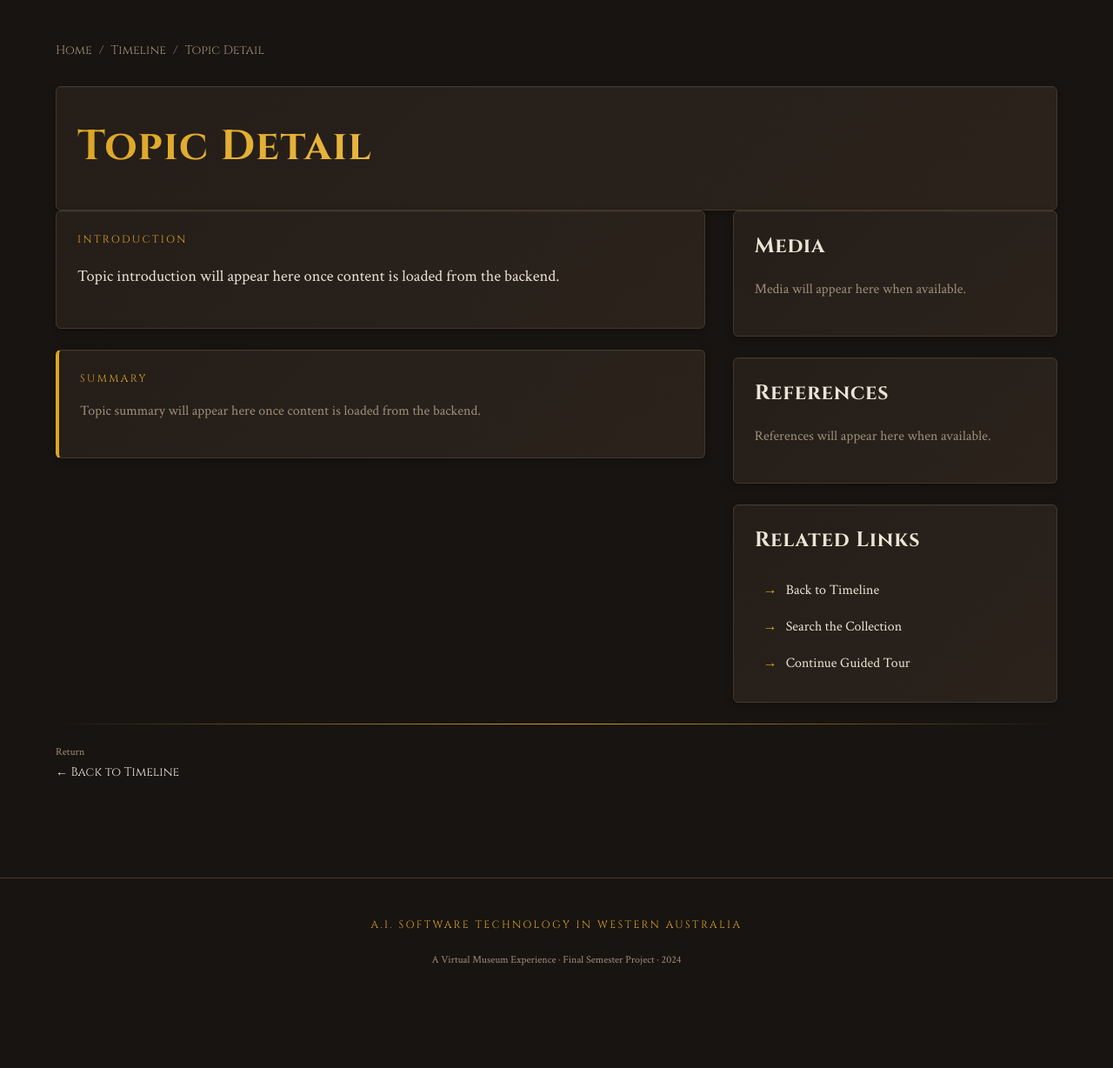
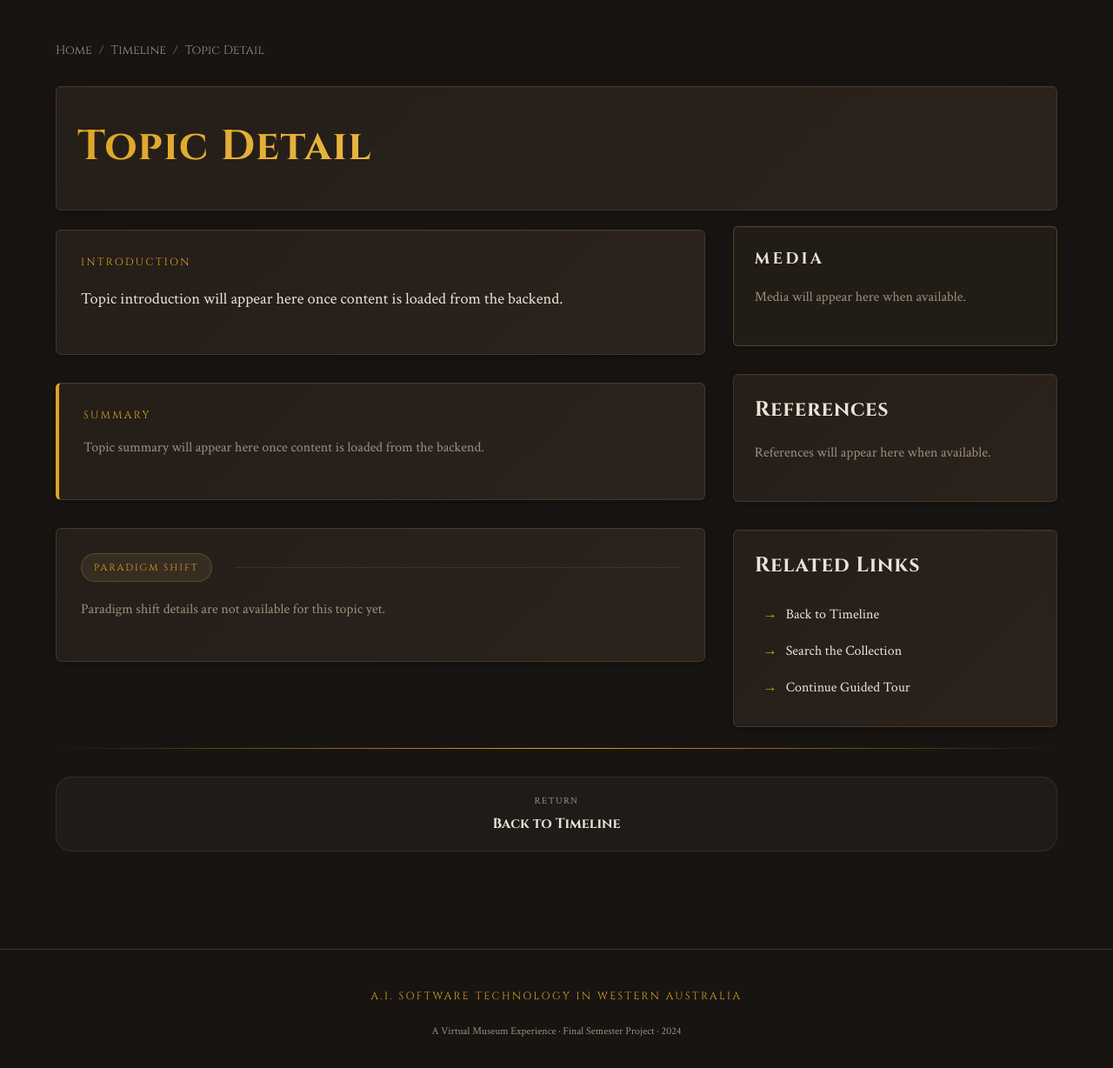
Before and after one commit to RoshiniVadla75/Group-22---CITS5206, a Python web app: template app/templates/topic_detail.html in a window 1280 px wide. Shown: the part 65-1293 px from the top of the page at 87% size. Before the commit the page ends 1175 px from the top, so only its background shows below. Run offline with Jinja, Linux system fonts and the light colour scheme; the template is opened without the code that fills it, so the values that code supplies are empty.

Commit message:
Improve topic detail layout with image lightbox, media emphasis, intro spacing, and prev/next navigation

```diff
--- a/app/static/css/topic-detail.css
+++ b/app/static/css/topic-detail.css
@@ -85,54 +85,204 @@
   border-left: 4px solid var(--primary);
 }
 
+#sectionsContainer {
+  display: flex;
+  flex-direction: column;
+  gap: 38px;
+}
+#introCard,
+#mediaCard {
+  margin-top: 22px;
+}
+.main-column,
+.sidebar-column {
+  display: flex;
+  flex-direction: column;
+  gap: 32px;
+}
+
+.main-column > .museum-card {
+  padding: 28px;
+}
+
+#mediaCard {
+  margin-top: 18px;
+  border-color: rgba(255, 215, 130, 0.22);
+  background: rgba(255, 215, 130, 0.04);
+}
+
 .summary-text,
 .section-text,
 .reference-meta,
 .reference-notes,
 .media-caption {
   color: var(--muted-foreground);
-  line-height: 1.7;
+  line-height: 1.8;
 }
 
 .section-title-row {
   display: flex;
   align-items: center;
-  gap: 12px;
-  margin-bottom: 12px;
+  gap: 14px;
+  margin-bottom: 18px;
+}
+
+.section-title-row::after {
+  content: "";
+  flex: 1;
+  height: 1px;
+  margin-left: 12px;
+  background: rgba(255, 255, 255, 0.08);
 }
 
 .section-emoji {
-  font-size: 18px;
+  display: none;
+}
+
+.section-title-row .exhibit-label {
+  display: inline-flex;
+  align-items: center;
+  padding: 8px 14px;
+  border-radius: 999px;
+  border: 1px solid rgba(255, 215, 130, 0.18);
+  background: rgba(255, 215, 130, 0.08);
+  color: var(--brass);
+  font-size: 11px;
+  letter-spacing: 0.18em;
+}
+
+.study-badge {
+  display: inline-flex;
+  margin-top: 12px;
+  padding: 8px 14px;
+  border-radius: 999px;
+  border: 1px solid rgba(255, 215, 130, 0.22);
+  background: rgba(255, 215, 130, 0.08);
+  color: var(--brass);
+  font-size: 12px;
+  letter-spacing: 0.14em;
+  text-transform: uppercase;
+}
+
+#mediaCard h2 {
+  margin-bottom: 18px;
+  font-size: 1.15rem;
+  letter-spacing: 0.18em;
+  text-transform: uppercase;
+  color: var(--foreground);
+}
+
+.media-item {
+  border: 1px solid rgba(255, 255, 255, 0.12);
+  border-radius: 18px;
+  overflow: hidden;
+  background: rgba(255, 255, 255, 0.04);
+  min-height: 360px;
+}
+
+.media-caption-box {
+  padding: 18px;
+  background: rgba(255, 255, 255, 0.06);
+}
+
+.media-title {
+  margin: 0 0 10px;
+  font-family: var(--font-heading);
+  font-size: 1rem;
+  color: var(--foreground);
+}
+
+.media-image {
+  width: 100%;
+  height: 320px;
+  object-fit: cover;
+  display: block;
+  border-bottom: 1px solid rgba(255, 255, 255, 0.08);
+  transition: transform 0.35s ease;
+  cursor: zoom-in;
+}
+
+.media-item:hover .media-image {
+  transform: scale(1.02);
+}
+
+.image-lightbox {
+  position: fixed;
+  inset: 0;
+  z-index: 1200;
+  display: flex;
+  align-items: center;
+  justify-content: center;
+  padding: 24px;
+  background: rgba(10, 8, 6, 0.82);
+  opacity: 0;
+  visibility: hidden;
+  transition: opacity 0.25s ease, visibility 0.25s ease;
+}
+
+.image-lightbox.visible {
+  opacity: 1;
+  visibility: visible;
+}
+
+.lightbox-backdrop {
+  position: absolute;
+  inset: 0;
+  background: transparent;
+}
+
+.lightbox-content {
+  position: relative;
+  z-index: 1;
+  max-width: 92vw;
+  max-height: 92vh;
+  width: min(100%, 820px);
+  border-radius: 24px;
+  overflow: hidden;
+  background: rgba(18, 16, 14, 0.96);
+  box-shadow: 0 24px 64px rgba(0, 0, 0, 0.45);
+}
+
+.lightbox-close {
+  position: absolute;
+  top: 14px;
+  right: 14px;
+  width: 36px;
+  height: 36px;
+  border: none;
+  border-radius: 50%;
+  background: rgba(255, 255, 255, 0.08);
+  color: var(--foreground);
+  font-size: 1.4rem;
+  cursor: pointer;
+  z-index: 2;
+}
+
+.lightbox-close:hover {
+  background: rgba(255, 255, 255, 0.16);
+}
+
+.lightbox-content img {
+  display: block;
+  width: 100%;
+  max-height: calc(92vh - 110px);
+  object-fit: contain;
+  background: #111;
+}
+
+.lightbox-caption {
+  margin: 0;
+  padding: 16px 20px;
+  color: var(--muted-foreground);
+  font-size: 0.96rem;
+  line-height: 1.7;
+  background: rgba(0, 0, 0, 0.12);
 }
 
 .sidebar-stack {
   display: flex;
   flex-direction: column;
   gap: 16px;
-}
-
-.media-item {
-  border: 1px solid var(--border);
-  border-radius: 4px;
-  overflow: hidden;
-}
-
-.media-image {
-  width: 100%;
-  height: 220px;
-  object-fit: cover;
-  display: block;
-}
-
-.media-caption-box {
-  padding: 12px;
-  background: rgba(255, 255, 255, 0.03);
-}
-
-.media-title {
-  margin: 0 0 6px;
-  font-family: var(--font-heading);
-  font-size: 13px;
 }
 
 .reference-item {
@@ -187,30 +337,69 @@
 
 .bottom-nav {
   display: flex;
-  justify-content: flex-start;
-  gap: 24px;
+  flex-wrap: wrap;
+  justify-content: space-between;
+  gap: 18px;
+  margin-top: 32px;
 }
 
 .nav-card {
-  display: inline-block;
-  min-width: 220px;
+  flex: 1 1 220px;
+  display: flex;
+  flex-direction: column;
+  gap: 8px;
+  min-width: 210px;
+  padding: 20px 22px;
+  border-radius: 18px;
   text-decoration: none;
+  border: 1px solid rgba(255, 255, 255, 0.08);
+  background: rgba(255, 255, 255, 0.03);
+  transition: transform 0.2s ease, background 0.2s ease, border-color 0.2s ease;
 }
 
-.nav-card-right {
+.nav-card:hover {
+  transform: translateY(-2px);
+  background: rgba(255, 255, 255, 0.08);
+  border-color: rgba(255, 215, 130, 0.22);
+}
+
+.nav-card.nav-prev {
+  text-align: left;
+}
+
+.nav-card.nav-next {
   text-align: right;
 }
 
+.nav-card.nav-center {
+  text-align: center;
+}
+
 .nav-direction {
-  font-size: 12px;
+  font-size: 11px;
   color: var(--muted-foreground);
-  margin-bottom: 6px;
+  letter-spacing: 0.12em;
+  text-transform: uppercase;
 }
 
 .nav-title {
-  font-size: 14px;
+  font-size: 1rem;
   font-family: var(--font-heading);
   color: var(--foreground);
+  font-weight: 700;
+}
+
+.nav-title::before,
+.nav-title::after {
+  display: none;
+}
+
+.nav-card.nav-prev .nav-title::before {
+  content: "← ";
+}
+
+.nav-card.nav-next .nav-title::after {
+  content: " →";
 }
 
 @media (min-width: 1024px) {
--- a/app/static/css/topic-diagram.css
+++ b/app/static/css/topic-diagram.css
@@ -36,15 +36,7 @@ section.topic-card.interactive-diagram-section {
 }
 
 .diagram-flow.vertical::before {
-  content: "";
-  position: absolute;
-  width: 2px;
-  background: hsla(42, 50%, 50%, 0.3);
-  top: 18px;
-  bottom: 18px;
-  left: 50%;
-  transform: translateX(-50%);
-  z-index: 0;
+  display: none;
 }
 
 .diagram-step {
--- a/app/templates/topic_detail.html
+++ b/app/templates/topic_detail.html
@@ -134,6 +134,16 @@
                   backend.
                 </p>
                 {% endif %}
+              </div>
+
+              <div id="paradigmShiftCard" class="museum-card">
+                <div class="section-title-row">
+                  <span class="section-emoji">🔄</span>
+                  <span class="exhibit-label">Paradigm Shift</span>
+                </div>
+                <p class="section-text">
+                  {{ topic.paradigm_shift if topic and topic.paradigm_shift else 'Paradigm shift details are not available for this topic yet.' }}
+                </p>
               </div>
 
               <div id="sectionsContainer">
@@ -343,10 +353,24 @@
           <div class="archival-divider"></div>
 
           <div class="bottom-nav" id="bottomNav">
-            <a href="{{ url_for('main.timeline') }}" class="nav-card">
+            {% if prev_topic %}
+            <a href="{{ url_for('main.topic_detail', slug=prev_topic.slug) }}" class="nav-card nav-prev">
+              <div class="nav-direction">Previous Topic</div>
+              <div class="nav-title">{{ prev_topic.title }}</div>
+            </a>
+            {% endif %}
+
+            <a href="{{ url_for('main.timeline') }}" class="nav-card nav-center">
               <div class="nav-direction">Return</div>
-              <div class="nav-title">← Back to Timeline</div>
+              <div class="nav-title">Back to Timeline</div>
             </a>
+
+            {% if next_topic %}
+            <a href="{{ url_for('main.topic_detail', slug=next_topic.slug) }}" class="nav-card nav-next">
+              <div class="nav-direction">Next Topic</div>
+              <div class="nav-title">{{ next_topic.title }}</div>
+            </a>
+            {% endif %}
           </div>
         </div>
       </main>
@@ -363,6 +387,15 @@
       </footer>
     </div>
 
+    <div id="imageLightbox" class="image-lightbox" aria-hidden="true">
+      <div class="lightbox-backdrop"></div>
+      <div class="lightbox-content" role="dialog" aria-modal="true" aria-label="Image preview">
+        <button class="lightbox-close" type="button" aria-label="Close image">×</button>
+        <img id="lightboxImage" src="" alt="" />
+        <p id="lightboxCaption" class="lightbox-caption"></p>
+      </div>
+    </div>
+
     <script src="{{ url_for('static', filename='js/topic-detail.js') }}"></script>
     <script src="{{ url_for('static', filename='js/topic-diagram.js') }}"></script>
     <script src="{{ url_for('static', filename='js/navbar.js') }}"></script>
--- a/models.py
+++ b/models.py
@@ -39,6 +39,7 @@ class Topic(db.Model):
     limitations = db.Column(db.Text, nullable=False)
     misuse = db.Column(db.Text, nullable=False)
     ethics = db.Column(db.Text, nullable=False)
+    paradigm_shift = db.Column(db.Text, nullable=False)
     wa_context = db.Column(db.Text, nullable=False)
 
     media = db.relationship(
```
Also changed, not shown: app.py (+8 -1 lines), app/static/js/topic-detail.js (+44 -2 lines), init_db.py (+14 -2 lines), routes.py (+9 -1 lines).
